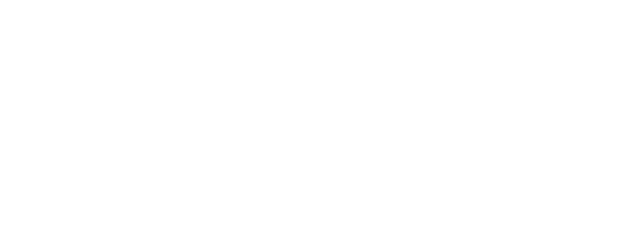
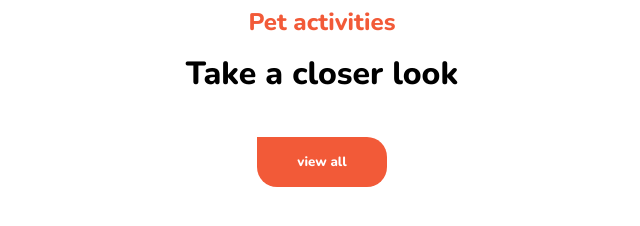
Before and after one commit to rodo08/202209-w1ch4-rodrigo-rosales, a plain HTML site: page index.html in a window 1280 px wide. Shown: the whole page, without its empty margins (318-958 px from the left). Drawn offline with nearby package versions, Linux system fonts and the light colour scheme.

Commit message:
Add main block

```diff
--- a/index.html
+++ b/index.html
@@ -5,6 +5,14 @@
     <meta http-equiv="X-UA-Compatible" content="IE=edge" />
     <meta name="viewport" content="width=device-width, initial-scale=1.0" />
     <title>Maquetacion Pet</title>
+    <link rel="shortcut icon" href="imgs/306277.svg" type="image/x-icon" />
+    <link rel="stylesheet" href="style.css" />
   </head>
-  <body></body>
+  <body>
+    <main class="main">
+      <h2 class="main__tab-activities">Pet activities</h2>
+      <h1 class="main__title">Take a closer look</h1>
+      <button class="button-view-all">view all</button>
+    </main>
+  </body>
 </html>
--- /dev/null
+++ b/style.css
@@ -0,0 +1,35 @@
+@import url("https://fonts.googleapis.com/css2?family=Nunito:wght@800&display=swap");
+
+* {
+  margin: 0;
+  padding: 0;
+  margin: 2px 2px 2px 2px;
+  font-family: "Nunito", sans-serif;
+}
+
+.main {
+  min-width: 600px;
+  min-height: 800px;
+  display: flex;
+  align-content: center;
+  flex-direction: column;
+  align-items: center;
+  gap: 10px;
+}
+
+.main__tab-activities {
+  color: #f25a38;
+}
+
+.button-view-all {
+  width: 130px;
+  height: 50px;
+  color: white;
+  background-color: #f25a38;
+  border-radius: 0 20px 20px 20px;
+}
+
+.button-view-all {
+  border: 0;
+  margin-top: 30px;
+}
```
Also changed, not shown: imgs/306277.svg (added).
